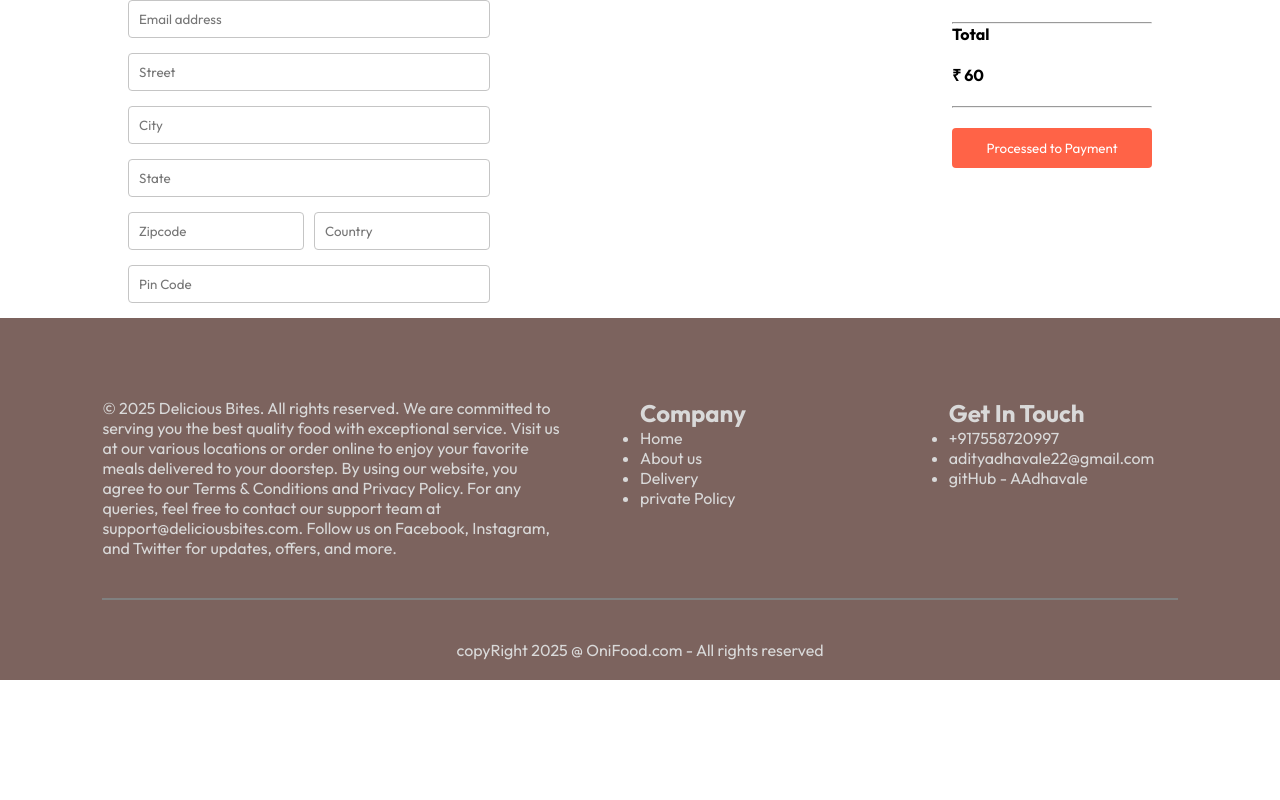
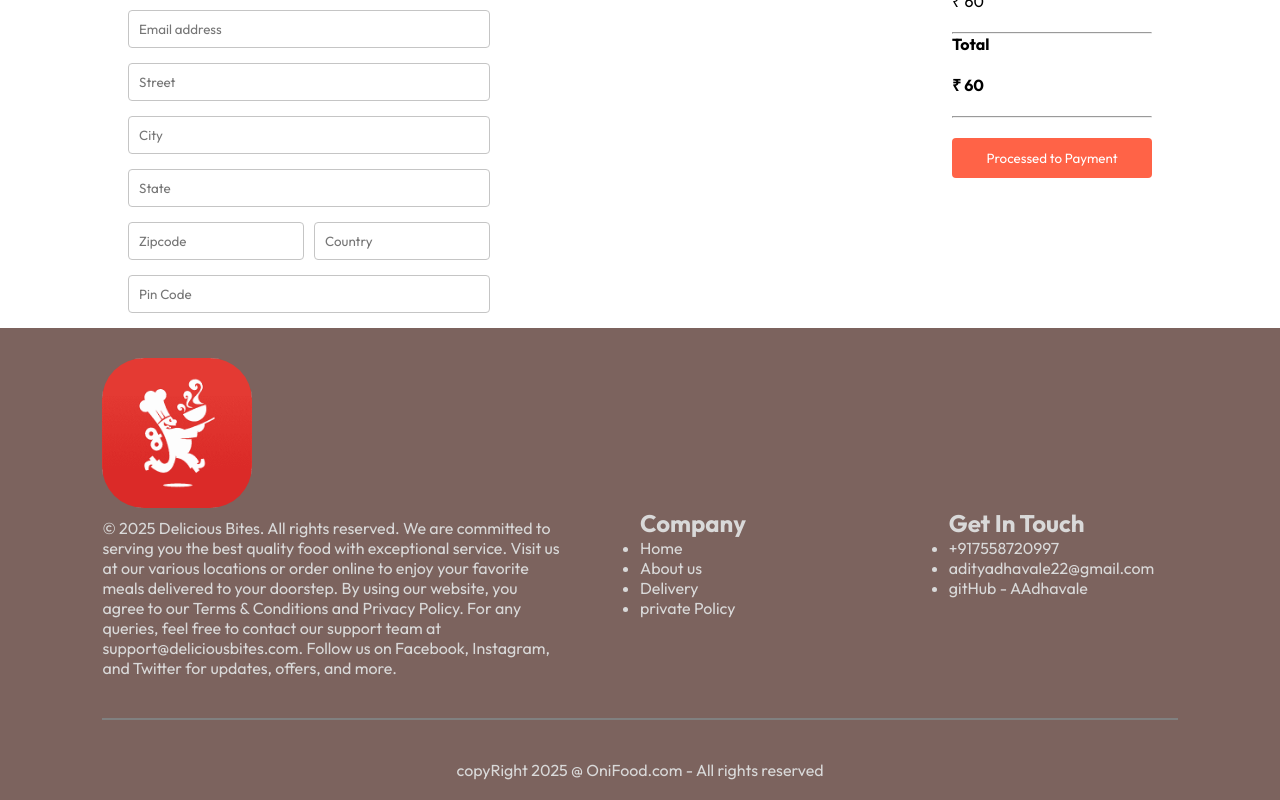
Before and after one commit to AAdhavale/git-remote-add-origin-https-github.com-AAdhavale-full-stack-task-management-app, a React (Vite) app: page /order in a window 1280 px wide. Shown: the part 428-1228 px from the top of the page. Before the commit the page ends 1108 px from the top, so only its background shows below. Built offline with nearby package versions, Linux system fonts and the light colour scheme; a web font is replaced by a local one.

Commit message:
finally finnaly  front-end completed

```diff
--- a/src/components/footer/Footer.css
+++ b/src/components/footer/Footer.css
@@ -8,6 +8,7 @@
     padding : 20px 8vw;
     padding-top: 80px;
     width: 100%;
+    padding-top: 30px;
 }
 
 .footer-content{
@@ -24,7 +25,11 @@
 }
 
 
-
+.logo{
+    width: 150px;
+    border-radius: 28%;
+    margin-bottom: 10px;
+}
 
 .footer hr{
     width: 100%;
@@ -32,6 +37,10 @@
     margin: 20px 0;
     background-color: grey;
     border: none;
+}
+
+.footer-content-right ,  .footer-content-center{
+    margin-top: 150px;
 }
 
 @media (max-width: 900px) {
--- a/src/components/footer/Footer.jsx
+++ b/src/components/footer/Footer.jsx
@@ -7,6 +7,7 @@ const Footer = () => {
         <div className='footer' id='footer'>
             <div className="footer-content">
                 <div className="footer-content-left">
+                    <img src={assets.logo} alt='logo' className='logo' />
                     <p>
                         &copy; 2025 Delicious Bites. All rights reserved. We are committed to serving you the best quality food with exceptional service.
                         Visit us at our various locations or order online to enjoy your favorite meals delivered to your doorstep.
```
Also changed, not shown: src/assets/search-icon.png.
